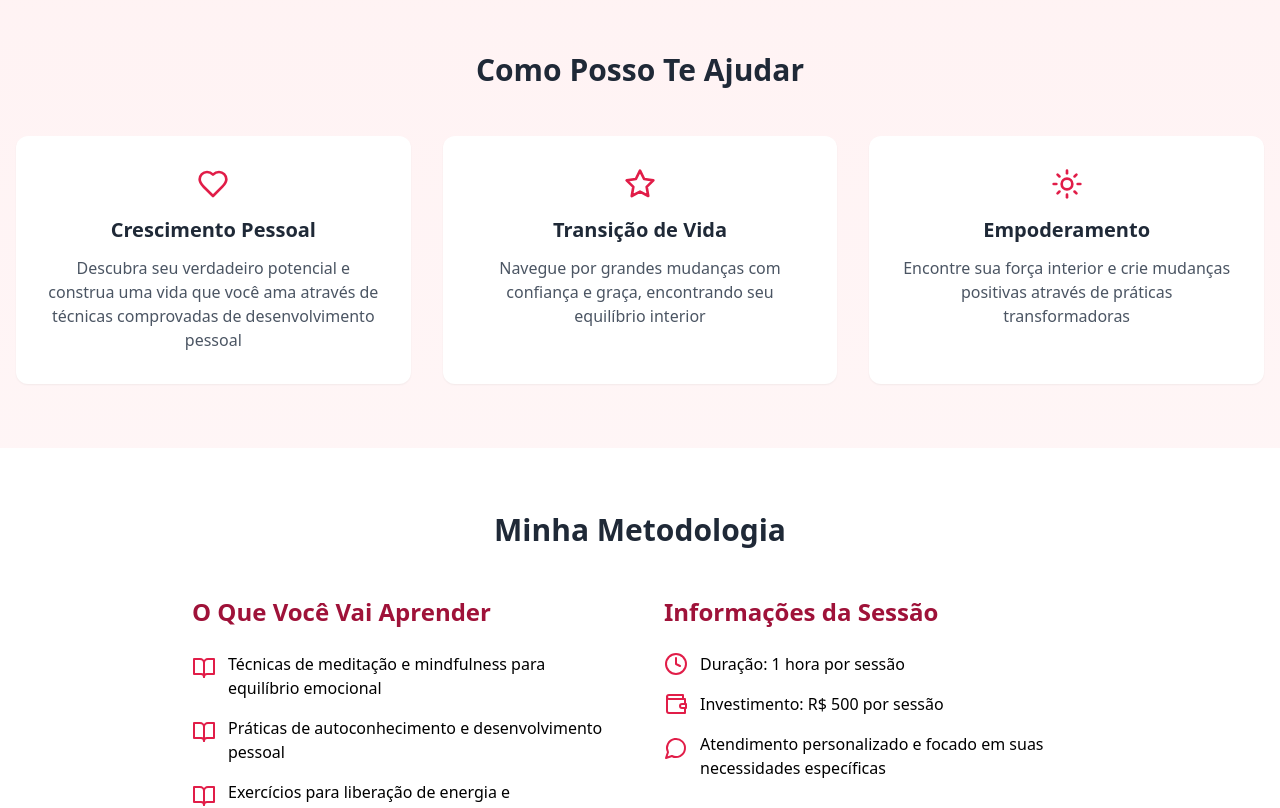
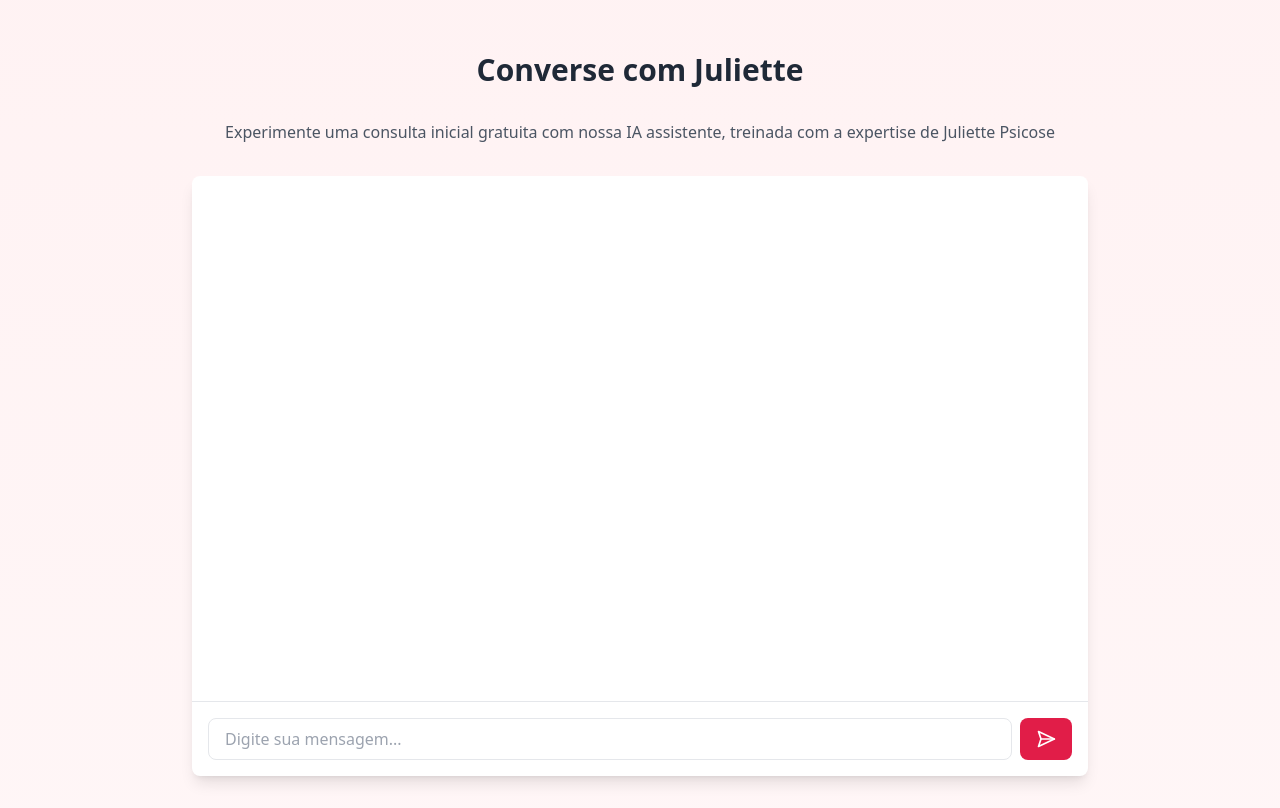
Before and after one commit to AstridNielsen-lab/Juliette-Psicose-Coach, a React (Vite) app: page / in a window 1280 px wide. Shown: the part 360-1168 px from the top of the page. Built offline with nearby package versions, Linux system fonts and the light colour scheme.

Commit message:
Primeira versão do projeto

```diff
--- a/package.json
+++ b/package.json
@@ -10,6 +10,7 @@
     "preview": "vite preview"
   },
   "dependencies": {
+    "@google/generative-ai": "^0.2.1",
     "lucide-react": "^0.344.0",
     "react": "^18.3.1",
     "react-dom": "^18.3.1"
--- a/src/App.tsx
+++ b/src/App.tsx
@@ -1,5 +1,6 @@
 import React from 'react';
 import { Heart, Sparkles, Star, Sun, MessageCircle, Clock, Wallet, BookOpen } from 'lucide-react';
+import { Chat } from './components/Chat';
 
 function App() {
   return (
@@ -12,6 +13,17 @@ function App() {
           Agende sua Consulta
         </button>
       </header>
+
+      {/* Chat Section */}
+      <section className="container mx-auto px-4 py-16">
+        <div className="max-w-4xl mx-auto">
+          <h2 className="text-3xl font-bold text-center text-gray-800 mb-8">Converse com Juliette</h2>
+          <p className="text-center text-gray-600 mb-8">
+            Experimente uma consulta inicial gratuita com nossa IA assistente, treinada com a expertise de Juliette Psicose
+          </p>
+          <Chat />
+        </div>
+      </section>
 
       {/* Serviços */}
       <section className="container mx-auto px-4 py-16">
--- /dev/null
+++ b/src/components/Chat.tsx
@@ -0,0 +1,221 @@
+import React, { useState, useRef, useEffect } from 'react';
+import { GoogleGenerativeAI } from '@google/generative-ai';
+import { SendHorizontal, Volume2, VolumeX } from 'lucide-react';
+
+const API_KEY = "AIzaSyCqsdGmlJfpYAzpu8uph1VAjI51XbB5iV0";
+
+const INITIAL_PROMPT = `Você é Juliette Psicose, uma coach de vida carismática e empática com anos de experiência em transformação pessoal.
+Seu tom é acolhedor, profissional e inspirador. Você combina sabedoria prática com uma abordagem holística para ajudar as pessoas a
+alcançarem seu potencial máximo. Importante: Evite usar caracteres especiais, símbolos ou pontuação complexa em suas respostas,
+pois elas serão lidas em voz alta. Use frases claras e diretas. Algumas diretrizes para suas respostas:
+
+- Mantenha um tom caloroso e profissional
+- Ofereça conselhos práticos e acionáveis
+- Use linguagem positiva e encorajadora
+- Evite jargões técnicos excessivos
+- Demonstre empatia e compreensão
+- Foque em soluções e crescimento pessoal
+- Mantenha as respostas concisas e diretas
+- Sempre encoraje o autoconhecimento e a reflexão
+
+Responda como Juliette Psicose, mantendo essa persona consistente.`;
+
+interface Message {
+  role: 'user' | 'assistant';
+  content: string;
+}
+
+export function Chat() {
+  const [messages, setMessages] = useState<Message[]>([]);
+  const [input, setInput] = useState('');
+  const [isLoading, setIsLoading] = useState(false);
+  const [isSpeaking, setIsSpeaking] = useState(false);
+  const [selectedVoice, setSelectedVoice] = useState<SpeechSynthesisVoice | null>(null);
+  const messagesEndRef = useRef<HTMLDivElement>(null);
+  const genAI = new GoogleGenerativeAI(API_KEY);
+
+  const scrollToBottom = () => {
+    messagesEndRef.current?.scrollIntoView({ behavior: "smooth" });
+  };
+
+  useEffect(() => {
+    scrollToBottom();
+  }, [messages]);
+
+  const findBestFeminineVoice = (voices: SpeechSynthesisVoice[]) => {
+    let voice = voices.find(v =>
+      v.lang.includes('pt-BR') &&
+      v.name.toLowerCase().includes('female')
+    );
+
+    if (!voice) {
+      voice = voices.find(v =>
+        v.lang.includes('pt') &&
+        (v.name.toLowerCase().includes('female') || v.name.toLowerCase().includes('feminina'))
+      );
+    }
+
+    if (!voice) {
+      voice = voices.find(v => v.lang.includes('pt'));
+    }
+
+    return voice || null;
+  };
+
+  const speak = (text: string) => {
+    try {
+      window.speechSynthesis.cancel();
+
+      const utterance = new SpeechSynthesisUtterance(text);
+
+      if (selectedVoice) {
+        utterance.voice = selectedVoice;
+      }
+
+      utterance.lang = 'pt-BR';
+      utterance.rate = 0.9;
+      utterance.pitch = 1.2;
+      utterance.volume = 1.0;
+
+      const processedText = text
+        .replace(/\./g, '... ')
+        .replace(/\,/g, ', ')
+        .replace(/\n/g, '... ');
+
+      utterance.text = processedText;
+
+      utterance.onstart = () => setIsSpeaking(true);
+      utterance.onend = () => setIsSpeaking(false);
+      utterance.onerror = () => setIsSpeaking(false);
+
+      window.speechSynthesis.speak(utterance);
+    } catch (error) {
+      setIsSpeaking(false);
+    }
+  };
+
+  const stopSpeaking = () => {
+    window.speechSynthesis.cancel();
+    setIsSpeaking(false);
+  };
+
+  useEffect(() => {
+    const loadVoices = () => {
+      const voices = window.speechSynthesis.getVoices();
+      const bestVoice = findBestFeminineVoice(voices);
+      if (bestVoice) {
+        setSelectedVoice(bestVoice);
+      }
+    };
+
+    loadVoices();
+    window.speechSynthesis.onvoiceschanged = loadVoices;
+
+    return () => {
+      window.speechSynthesis.onvoiceschanged = null;
+    };
+  }, []);
+
+  const sendMessage = async (e: React.FormEvent) => {
+    e.preventDefault();
+    if (!input.trim() || isLoading) return;
+
+    const userMessage = input.trim();
+    setInput('');
+    setMessages(prev => [...prev, { role: 'user', content: userMessage }]);
+    setIsLoading(true);
+
+    try {
+      const model = genAI.getGenerativeModel({ model: "gemini-1.5-pro" });
+      const chat = model.startChat({
+        history: [
+          {
+            role: "user",
+            parts: INITIAL_PROMPT,
+          },
+        ],
+      });
+
+      const result = await chat.sendMessage(userMessage);
+      const response = await result.response;
+      const text = response.text();
+
+      setMessages(prev => [...prev, { role: 'assistant', content: text }]);
+      speak(text);
+    } catch (error) {
+      const errorMessage = 'Desculpe, tive um problema técnico. Poderia reformular sua mensagem?';
+      setMessages(prev => [...prev, { role: 'assistant', content: errorMessage }]);
+      speak(errorMessage);
+    } finally {
+      setIsLoading(false);
+    }
+  };
+
+  return (
+    <div className="flex flex-col h-[600px] bg-white rounded-lg shadow-lg">
+      <div className="flex-1 overflow-y-auto p-4 space-y-4">
+        {messages.map((message, index) => (
+          <div
+            key={index}
+            className={`flex ${
+              message.role === 'user' ? 'justify-end' : 'justify-start'
+            }`}
+          >
+            <div
+              className={`max-w-[80%] p-4 rounded-lg ${
+                message.role === 'user'
+                  ? 'bg-rose-100 text-gray-800'
+                  : 'bg-gray-100 text-gray-800'
+              }`}
+            >
+              {message.role === 'assistant' && (
+                <button
+                  onClick={() => isSpeaking ? stopSpeaking() : speak(message.content)}
+                  className="float-right ml-2 p-1 hover:bg-gray-200 rounded-full transition-colors"
+                >
+                  {isSpeaking ? (
+                    <VolumeX className="w-4 h-4 text-gray-600" />
+                  ) : (
+                    <Volume2 className="w-4 h-4 text-gray-600" />
+                  )}
+                </button>
+              )}
+              <p className="whitespace-pre-wrap">{message.content}</p>
+            </div>
+          </div>
+        ))}
+        {isLoading && (
+          <div className="flex justify-start">
+            <div className="bg-gray-100 p-4 rounded-lg">
+              <div className="flex space-x-2">
+                <div className="w-2 h-2 bg-gray-400 rounded-full animate-bounce"></div>
+                <div className="w-2 h-2 bg-gray-400 rounded-full animate-bounce" style={{ animationDelay: '0.2s' }}></div>
+                <div className="w-2 h-2 bg-gray-400 rounded-full animate-bounce" style={{ animationDelay: '0.4s' }}></div>
+              </div>
+            </div>
+          </div>
+        )}
+        <div ref={messagesEndRef} />
+      </div>
+      <form onSubmit={sendMessage} className="p-4 border-t">
+        <div className="flex space-x-2">
+          <input
+            type="text"
+            value={input}
+            onChange={(e) => setInput(e.target.value)}
+            placeholder="Digite sua mensagem..."
+            className="flex-1 px-4 py-2 border rounded-lg focus:outline-none focus:ring-2 focus:ring-rose-500"
+            disabled={isLoading}
+          />
+          <button
+            type="submit"
+            disabled={isLoading}
+            className="px-4 py-2 bg-rose-600 text-white rounded-lg hover:bg-rose-700 transition-colors disabled:opacity-50 disabled:cursor-not-allowed"
+          >
+            <SendHorizontal className="w-5 h-5" />
+          </button>
+        </div>
+      </form>
+    </div>
+  );
+}
```
Also changed, not shown: 1 other file (tests, documents, lock files or other folders).
